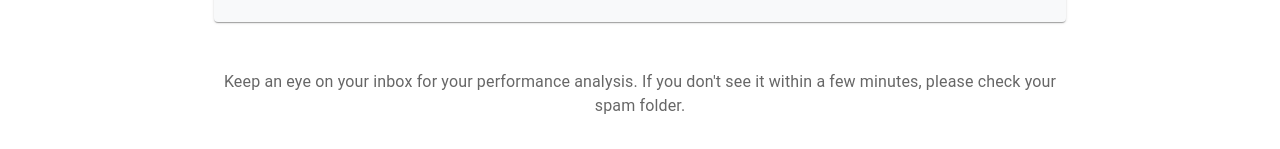
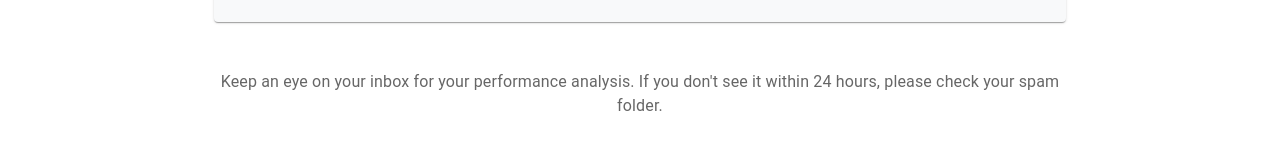
Before and after one commit to bizzbyster/business_ui, a Next.js app: page /submitted-eval in a window 1280 px wide. Shown: the part 771-920 px from the top of the page. Built offline with nearby package versions, Linux system fonts and the light colour scheme.

Commit message:
final fixes to submission confirmation messages

```diff
--- a/src/app/submitted-eval/page.tsx
+++ b/src/app/submitted-eval/page.tsx
@@ -72,7 +72,7 @@ export default function SubmittedEvalPage() {
         <Box sx={{ textAlign: 'center', mb: 8 }}>
           <Typography variant="body1" color="text.secondary">
             Keep an eye on your inbox for your performance analysis.
-            If you don't see it within a few minutes, please check your spam folder.
+            If you don't see it within 24 hours, please check your spam folder.
           </Typography>
         </Box>
       </Container>
--- a/src/components/DomainForm.tsx
+++ b/src/components/DomainForm.tsx
@@ -109,7 +109,7 @@ export default function DomainForm() {
           <Box sx={{ textAlign: 'center', mt: 4 }}>
             <Typography variant="body1" color="text.secondary">
               Keep an eye on your inbox for your performance analysis.
-              If you don't see it within a few minutes, please check your spam folder.
+              If you don't see it within 24 hours, please check your spam folder.
             </Typography>
           </Box>
         </CardContent>
```
